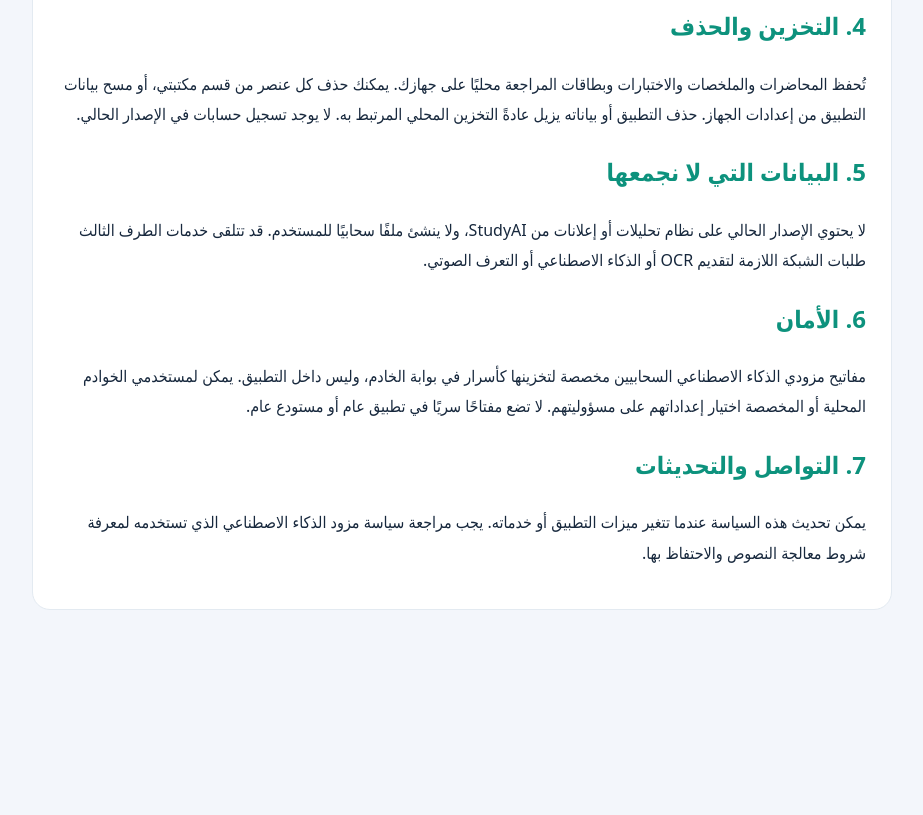
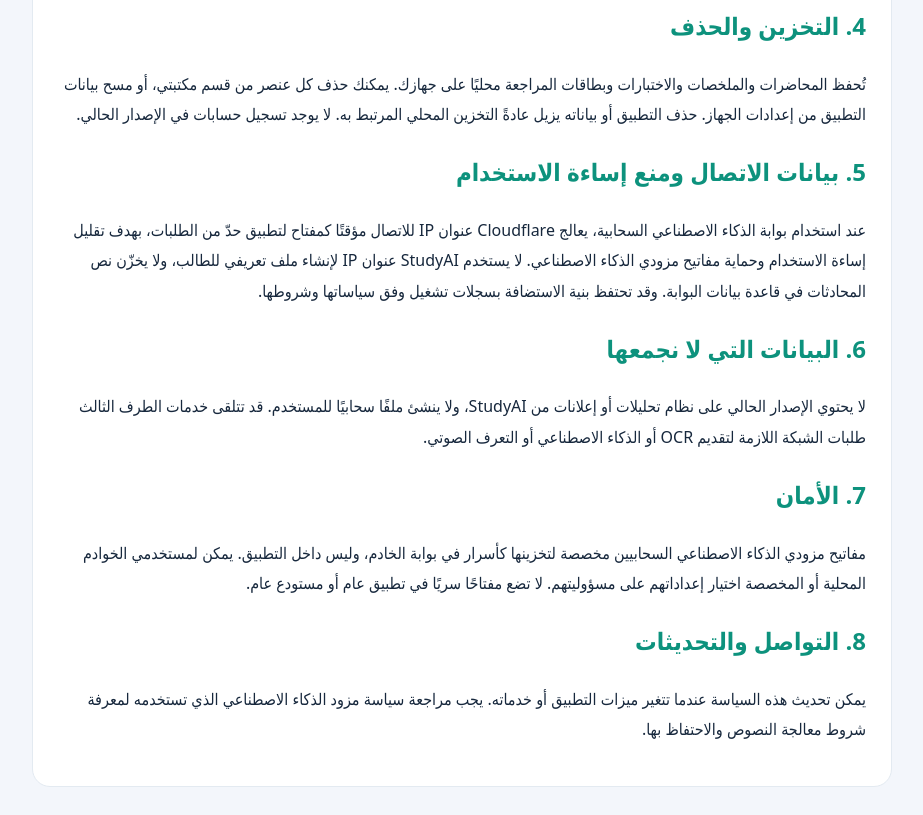
Before and after one commit to ebrahemjadallah-oss/studyai, a website: page privacy.html in a window 1280 px wide. Shown: the part 793-1608 px from the top of the page, without its empty margins (178-1101 px from the left). Before the commit the page ends 1431 px from the top, so only its background shows below. Drawn offline with Linux system fonts and the light colour scheme.

Commit message:
Disclose transient IP processing for AI proxy rate limiting

```diff
--- a/privacy.html
+++ b/privacy.html
@@ -28,12 +28,15 @@ h1,h2{color:#0d927d}small{color:#718196}
 <h2>4. التخزين والحذف</h2>
 <p>تُحفظ المحاضرات والملخصات والاختبارات وبطاقات المراجعة محليًا على جهازك. يمكنك حذف كل عنصر من قسم مكتبتي، أو مسح بيانات التطبيق من إعدادات الجهاز. حذف التطبيق أو بياناته يزيل عادةً التخزين المحلي المرتبط به. لا يوجد تسجيل حسابات في الإصدار الحالي.</p>
 
-<h2>5. البيانات التي لا نجمعها</h2>
+<h2>5. بيانات الاتصال ومنع إساءة الاستخدام</h2>
+<p>عند استخدام بوابة الذكاء الاصطناعي السحابية، يعالج Cloudflare عنوان IP للاتصال مؤقتًا كمفتاح لتطبيق حدّ من الطلبات، بهدف تقليل إساءة الاستخدام وحماية مفاتيح مزودي الذكاء الاصطناعي. لا يستخدم StudyAI عنوان IP لإنشاء ملف تعريفي للطالب، ولا يخزّن نص المحادثات في قاعدة بيانات البوابة. وقد تحتفظ بنية الاستضافة بسجلات تشغيل وفق سياساتها وشروطها.</p>
+
+<h2>6. البيانات التي لا نجمعها</h2>
 <p>لا يحتوي الإصدار الحالي على نظام تحليلات أو إعلانات من StudyAI، ولا ينشئ ملفًا سحابيًا للمستخدم. قد تتلقى خدمات الطرف الثالث طلبات الشبكة اللازمة لتقديم OCR أو الذكاء الاصطناعي أو التعرف الصوتي.</p>
 
-<h2>6. الأمان</h2>
+<h2>7. الأمان</h2>
 <p>مفاتيح مزودي الذكاء الاصطناعي السحابيين مخصصة لتخزينها كأسرار في بوابة الخادم، وليس داخل التطبيق. يمكن لمستخدمي الخوادم المحلية أو المخصصة اختيار إعداداتهم على مسؤوليتهم. لا تضع مفتاحًا سريًا في تطبيق عام أو مستودع عام.</p>
 
-<h2>7. التواصل والتحديثات</h2>
+<h2>8. التواصل والتحديثات</h2>
 <p>يمكن تحديث هذه السياسة عندما تتغير ميزات التطبيق أو خدماته. يجب مراجعة سياسة مزود الذكاء الاصطناعي الذي تستخدمه لمعرفة شروط معالجة النصوص والاحتفاظ بها.</p>
 </article></body></html>
```
